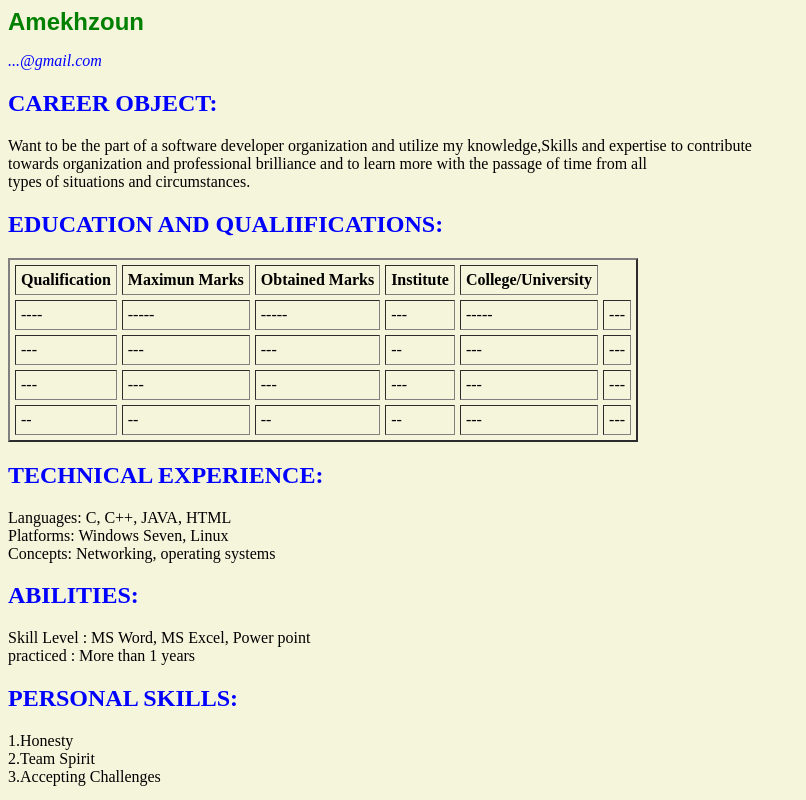
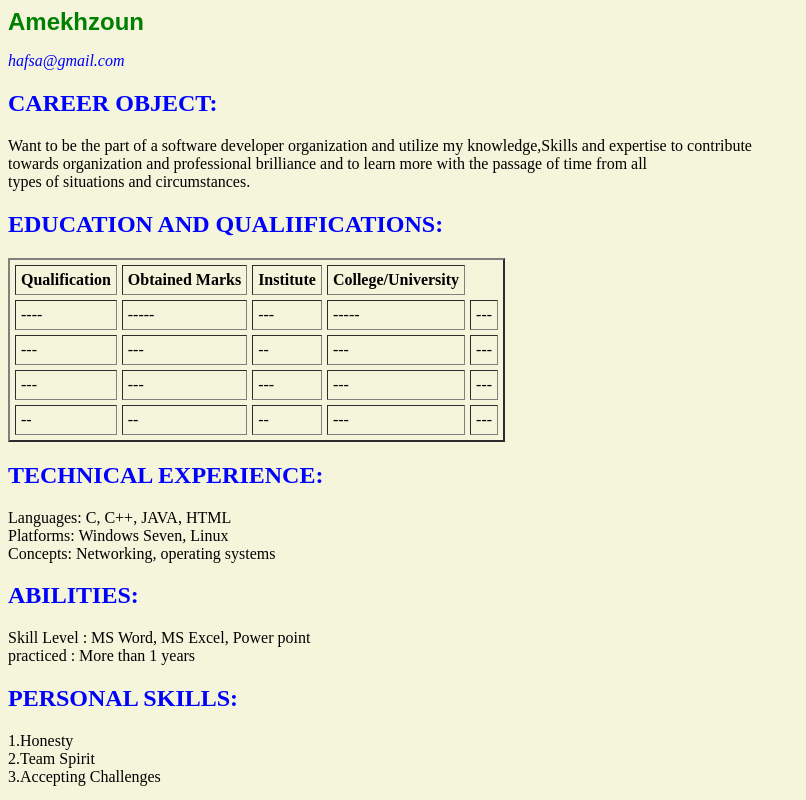
Before and after one commit to Ouhassi/mycv, a plain HTML site: page index.html in a window 1280 px wide. Shown: the top 800 px of the page, without its empty margins (0-806 px from the left). Drawn offline with Linux system fonts and the light colour scheme.

Commit message:
Update index.html

```diff
--- a/index.html
+++ b/index.html
@@ -3,7 +3,7 @@
 <link rel="stylesheet" href="styles.css" charset="utf-8">
 <body  bgcolor="beige"; >
 <h1><b> Amekhzoun</b></h1>
-<address style="color:blue;"> ...@gmail.com</address>
+<address style="color:blue;"> hafsa@gmail.com</address>
 <h2 style="color:blue;">CAREER OBJECT:</h2>
 Want to be the part of a software developer organization and utilize my knowledge,Skills
 and expertise to contribute<br> towards organization and professional
@@ -13,7 +13,6 @@ types of situations and circumstances.
 <table border="2" cellspacing="5" cellpadding="5" >
 <tr>
     <th>Qualification</th>
-    <th>Maximun Marks</th>
     <th>Obtained Marks</th>
     <th>Institute</th>
     <th>College/University</th>
@@ -21,13 +20,11 @@ types of situations and circumstances.
 <tr>
     <td>----</td>
     <td>-----</td>
-    <td>-----</td>
     <td>---</td>
     <td>-----</td>
     <td>--- </td>
 </tr>
 <tr>
-    <td>---</td>
     <td>---</td>
     <td>---</td>
     <td>--</td>
@@ -38,12 +35,10 @@ types of situations and circumstances.
     <td>---</td>
     <td>---</td>
     <td>---</td>
-    <td>---</td>
     <td>--- </td>
     <td>--- </td>
 </tr>
 <tr>
-    <td>--</td>
     <td>--</td>
     <td>--</td>
     <td>--</td>
```
